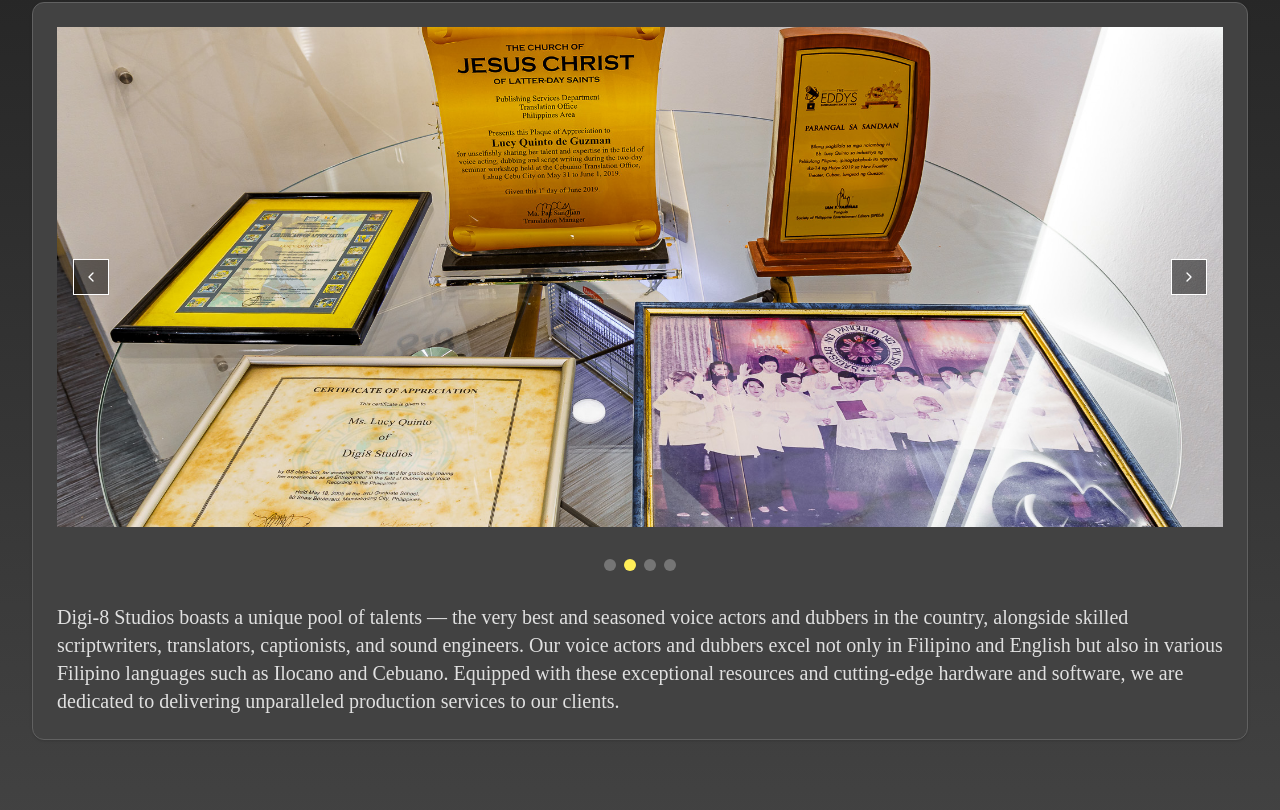
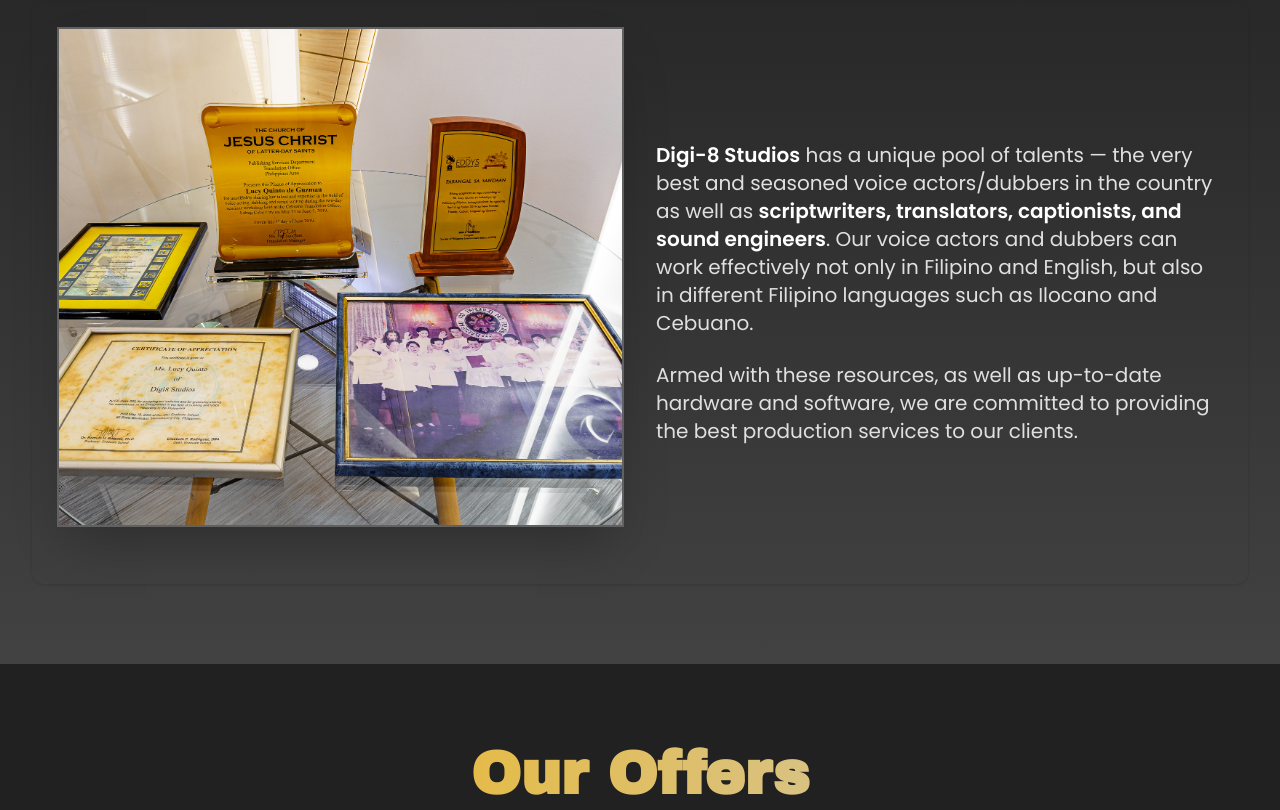
Before and after one commit to CSaguinsin/Digi8, a Next.js app: page / in a window 1280 px wide. Shown: the part 1050-1860 px from the top of the page. Built offline with nearby package versions, Linux system fonts and the light colour scheme.

Commit message:
Fixed the Our Story Component

```diff
--- a/src/app/components/Navbar.tsx
+++ b/src/app/components/Navbar.tsx
@@ -57,9 +57,14 @@
 
           {/* Desktop Right Side */}
           <div className="hidden md:flex items-center gap-4">
-            <div className="bg-[#F5B301] px-4 py-2 rounded-full flex items-center gap-2">
+            <button
+              className="bg-[#F5B301] px-4 py-2 font-sans rounded-full flex items-center gap-2
+                         hover:bg-[#F5B301]/90 transition-colors"
+              onClick={() => {/* Add your click handler here */}}
+              type="button"
+            >
               <span className="text-sm font-medium">Work with us!</span>
-            </div>
+            </button>
             <button
               onClick={() => setTheme(theme === "dark" ? "light" : "dark")}
               className="p-2 rounded-full hover:bg-white/10 transition-colors"
@@ -102,16 +107,24 @@
               key={item.name}
               href={item.href}
               className="block px-4 py-3 text-white hover:bg-white/10 rounded-lg
-                       transition-colors font-medium"
+                       transition-colors font-sans"
               onClick={() => setMobileMenuOpen(false)}
             >
               {item.name}
             </Link>
           ))}
           <div className="pt-4 mt-4 border-t border-white/10">
-            <div className="bg-[#F5B301] px-4 py-3 rounded-full flex items-center justify-center gap-2">
+            <button
+              className="w-full bg-[#F5B301] px-4 py-3 font-sans rounded-full flex items-center justify-center gap-2
+                         hover:bg-[#F5B301]/90 transition-colors"
+              onClick={() => {
+                /* Add your click handler here */
+                setMobileMenuOpen(false)
+              }}
+              type="button"
+            >
               <span className="font-medium">Work with us!</span>
-            </div>
+            </button>
           </div>
         </div>
       </div>
--- a/src/app/components/Our_Story.tsx
+++ b/src/app/components/Our_Story.tsx
@@ -2,10 +2,8 @@
 
 import { useState, useEffect } from "react"
 import Image from "next/image"
-import { motion } from "framer-motion"
+import { motion, AnimatePresence } from "framer-motion"
 import { Card, CardContent } from "@/components/ui/card"
-import { Button } from "@/components/ui/button"
-import { ChevronLeft, ChevronRight } from "lucide-react"
 
 export default function OurStory() {
   const images = [
@@ -25,18 +23,10 @@
     return () => clearInterval(interval)
   }, [images.length])
 
-  const handleImageChange = (direction: "next" | "prev") => {
-    if (direction === "next") {
-      setCurrentImage((prev) => (prev + 1) % images.length)
-    } else {
-      setCurrentImage((prev) => (prev - 1 + images.length) % images.length)
-    }
-  }
-
   return (
-    <section className="bg-gradient-to-b from-gray-900 to-gray-800 py-20 px-4 sm:px-6 lg:px-8">
+    <section className="bg-gradient-to-b from-gray-900 to-gray-800 py-12 sm:py-16 lg:py-20 px-4 sm:px-6 lg:px-8">
       <motion.h1
-    className="text-center font-bold font-archivo-black text-4xl sm:text-5xl lg:text-6xl bg-gradient-to-r from-[#F4B301DB]/100 to-[#CACACA]/100 bg-clip-text text-transparent mb-12"
+        className="text-center font-bold font-archivo-black text-3xl sm:text-4xl lg:text-6xl bg-gradient-to-r from-[#F4B301DB]/100 to-[#CACACA]/100 bg-clip-text text-transparent mb-8 sm:mb-12"
         initial={{ opacity: 0, y: -20 }}
         animate={{ opacity: 1, y: 0 }}
         transition={{ duration: 0.5 }}
@@ -44,69 +34,74 @@
         Our Story
       </motion.h1>
       <div className="max-w-7xl mx-auto">
-        <Card className="bg-gray-800 border-gray-700">
-          <CardContent className="p-6">
-            <div className="relative h-[300px] sm:h-[400px] lg:h-[500px] w-full mb-8">
+        <Card className="border-transparent">
+          <CardContent className="p-4 sm:p-6">
+            <div className="flex flex-col lg:flex-row lg:gap-8 gap-6">
+              {/* Stacked Carousel Container */}
+              <div className="lg:w-1/2">
+                <div className="relative h-[300px] sm:h-[400px] lg:h-[500px] w-full mb-6 sm:mb-8">
+                  <AnimatePresence initial={false}>
                     {images.map((image, index) => (
+                      currentImage === index && (
                         <motion.div
                           key={index}
-                  className="absolute inset-0"
-                  initial={{ opacity: 0 }}
-                  animate={{ opacity: index === currentImage ? 1 : 0 }}
+                          className="absolute inset-0 h-full w-full"
+                          initial={{ scale: 0.9, y: 30, opacity: 0 }}
+                          animate={{
+                            scale: 1,
+                            y: 0,
+                            opacity: 1,
+                            zIndex: 40
+                          }}
+                          exit={{
+                            scale: 0.9,
+                            y: -30,
+                            opacity: 0,
+                            zIndex: 10
+                          }}
                           transition={{ duration: 0.5 }}
                         >
+                          <div className="relative h-full w-full">
                             <Image
-                    src={image.src || "/placeholder.svg"}
+                              src={image.src}
                               alt={image.alt}
                               layout="fill"
                               objectFit="cover"
-                    className="rounded-lg"
+                              className="rounded-lg shadow-lg sm:shadow-2xl border border-gray-700 sm:border-2"
                               priority={index === 0}
                             />
+                          </div>
                         </motion.div>
+                      )
                     ))}
-              <div className="absolute inset-0 flex items-center justify-between p-4">
-                <Button
-                  variant="outline"
-                  size="icon"
-                  onClick={() => handleImageChange("prev")}
-                  className="bg-black/50 hover:bg-black/70 text-white"
-                >
-                  <ChevronLeft className="h-6 w-6" />
-                </Button>
-                <Button
-                  variant="outline"
-                  size="icon"
-                  onClick={() => handleImageChange("next")}
-                  className="bg-black/50 hover:bg-black/70 text-white"
-                >
-                  <ChevronRight className="h-6 w-6" />
-                </Button>
+                  </AnimatePresence>
                 </div>
               </div>
-            <div className="flex justify-center space-x-2 mb-8">
-              {images.map((_, index) => (
-                <Button
-                  key={index}
-                  variant="ghost"
-                  size="sm"
-                  className={`w-3 h-3 rounded-full p-0 ${index === currentImage ? "bg-yellow-400" : "bg-gray-600"}`}
-                  onClick={() => setCurrentImage(index)}
-                />
-              ))}
-            </div>
-            <motion.p
-              className="text-gray-300 text-lg sm:text-xl leading-relaxed"
+
+              {/* Text Content */}
+              <div className="lg:w-1/2 flex flex-col justify-center">
+                <motion.div
                   initial={{ opacity: 0, y: 20 }}
                   animate={{ opacity: 1, y: 0 }}
                   transition={{ duration: 0.5, delay: 0.2 }}
                 >
-              Digi-8 Studios boasts a unique pool of talents — the very best and seasoned voice actors and dubbers in
-              the country, alongside skilled scriptwriters, translators, captionists, and sound engineers. Our voice
-              actors and dubbers excel not only in Filipino and English but also in various Filipino languages such as
-              Ilocano and Cebuano. Equipped with these exceptional resources and cutting-edge hardware and software, we
-              are dedicated to delivering unparalleled production services to our clients.
-            </motion.p>
+                  <p className="text-gray-300 font-sans text-base sm:text-lg lg:text-xl mb-4 sm:mb-6 leading-relaxed sm:leading-loose">
+                    <strong className="font-semibold text-white">Digi-8 Studios</strong> has
+                    a unique pool of talents — the very best and seasoned voice actors/dubbers
+                    in the country as well as{' '}
+                    <strong className="font-semibold text-white">scriptwriters, translators,
+                    captionists, and sound engineers</strong>. Our voice actors and dubbers
+                    can work effectively not only in Filipino and English, but also in different
+                    Filipino languages such as Ilocano and Cebuano.
+                  </p>
+
+                  <p className="text-gray-300 font-sans text-base sm:text-lg lg:text-xl leading-relaxed sm:leading-loose">
+                    Armed with these resources, as well as up-to-date hardware and software,
+                    we are committed to providing the best production services to our clients.
+                  </p>
+                </motion.div>
+              </div>
+            </div>
           </CardContent>
         </Card>
       </div>
```
Lines whose indentation alone changed are shown as unchanged.
